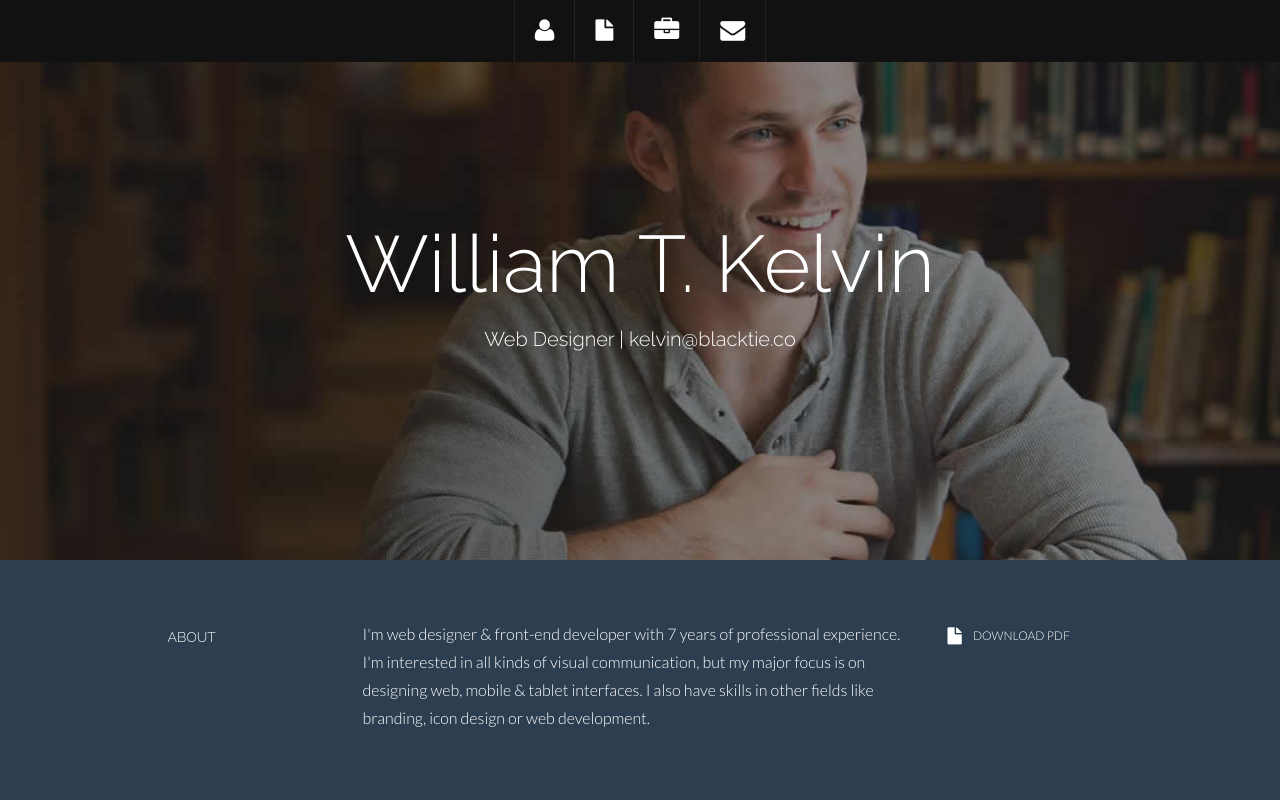
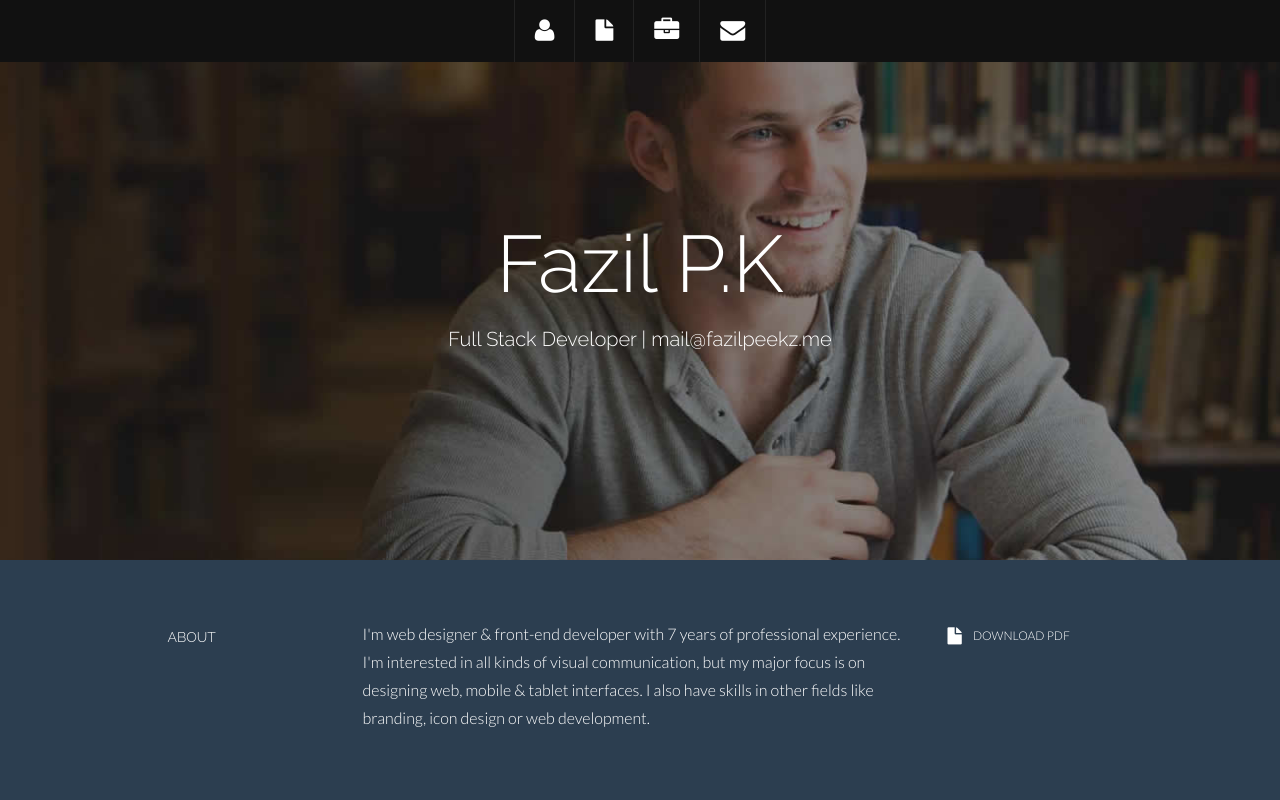
Before and after one commit to fasilpk09/fasilpk09.github.io, a plain HTML site: page index.html in a window 1280 px wide. Shown: the top 800 px of the page. Drawn offline with Linux system fonts and the light colour scheme.

Commit message:
Update index.html

```diff
--- a/index.html
+++ b/index.html
@@ -58,8 +58,8 @@
 		<div class="container">
 			<div class="row centered">
 				<div class="col-lg-12">
-					<h1>William T. Kelvin</h1>
-					<h3>Web Designer | kelvin@blacktie.co</h3>
+					<h1>Fazil P.K</h1>
+					<h3>Full Stack Developer | mail@fazilpeekz.me</h3>
 				</div><!--/.col-lg-12 -->
 			</div><!--/.row -->
 		</div><!--/.container -->
```
